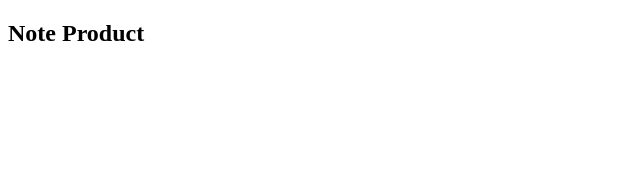
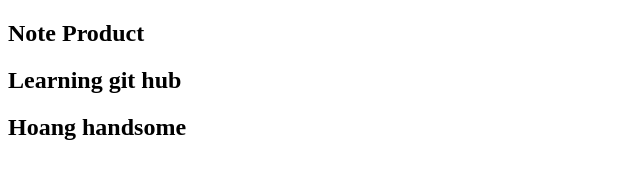
Before and after one commit to hoangcnpd01980/note_product, a plain HTML site: page index.html in a window 1280 px wide. Shown: the whole page, without its empty margins (0-640 px from the left). Drawn offline with Linux system fonts and the light colour scheme.

Commit message:
Test Commit

```diff
--- a/index.html
+++ b/index.html
@@ -7,5 +7,7 @@
   </head>
   <body>
     <h2>Note Product</h2>
+    <h2>Learning git hub</h2>
+    <h2>Hoang handsome</h2>
   </body>
 </html>
--- a/js/main.js
+++ b/js/main.js
@@ -0,0 +1 @@
+console.log("test");
```
Also changed, not shown: 1 other file.
